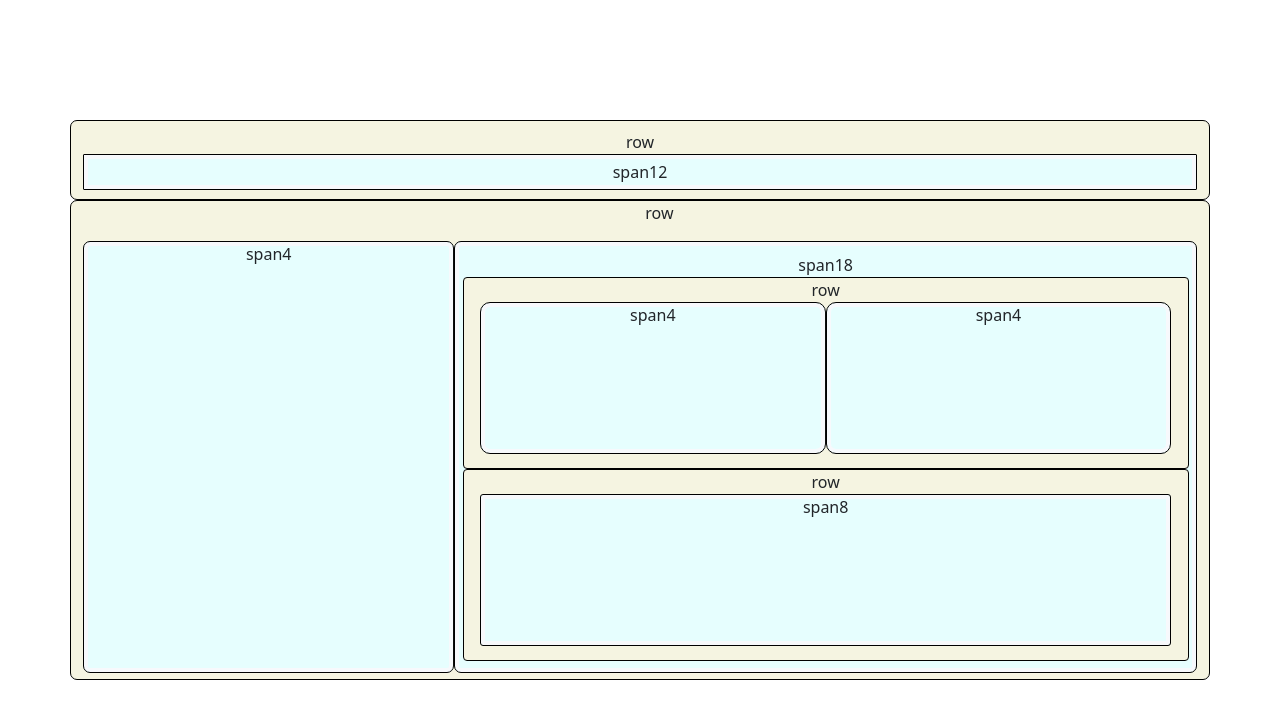
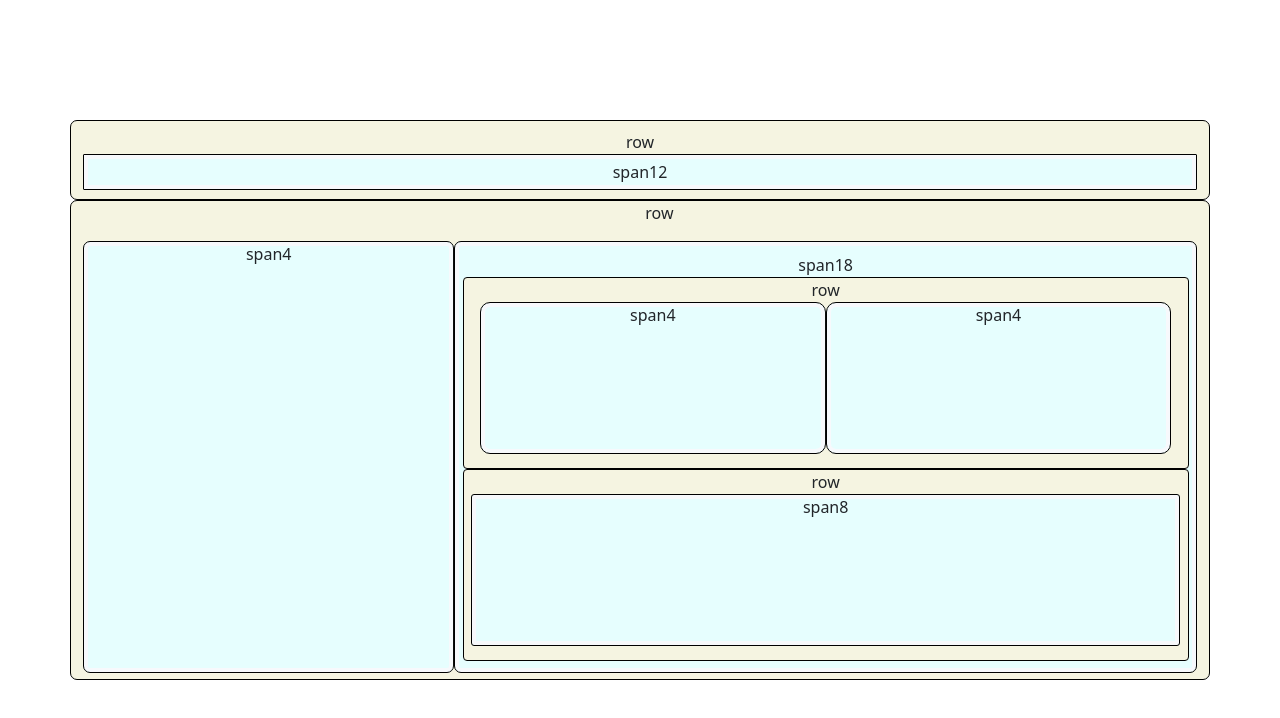
Before and after one commit to Vikashchamoli/bootstrap-divs, a plain HTML site: page index.html in a window 1280 px wide. Drawn offline with nearby package versions, Linux system fonts and the light colour scheme.

Commit message:
Update index.html

```diff
--- a/index.html
+++ b/index.html
@@ -55,7 +55,7 @@
  .box{background-color: #F5F4E1;width: 98%;
  }
  .span8{border: 1px solid black;height: 19vh;
-  width: 54vw;background-color: #E6FEFE;border-radius: 3px;box-shadow: rgba(255, 248, 248, 0.05) 0px 0px 0px 1px, rgb(247, 249, 252) 0px 0px 0px 4px inset;
+  width:inherit;background-color: #E6FEFE;border-radius: 3px;box-shadow: rgba(255, 248, 248, 0.05) 0px 0px 0px 1px, rgb(247, 249, 252) 0px 0px 0px 4px inset;
 }
     </style>
 </head>
```
